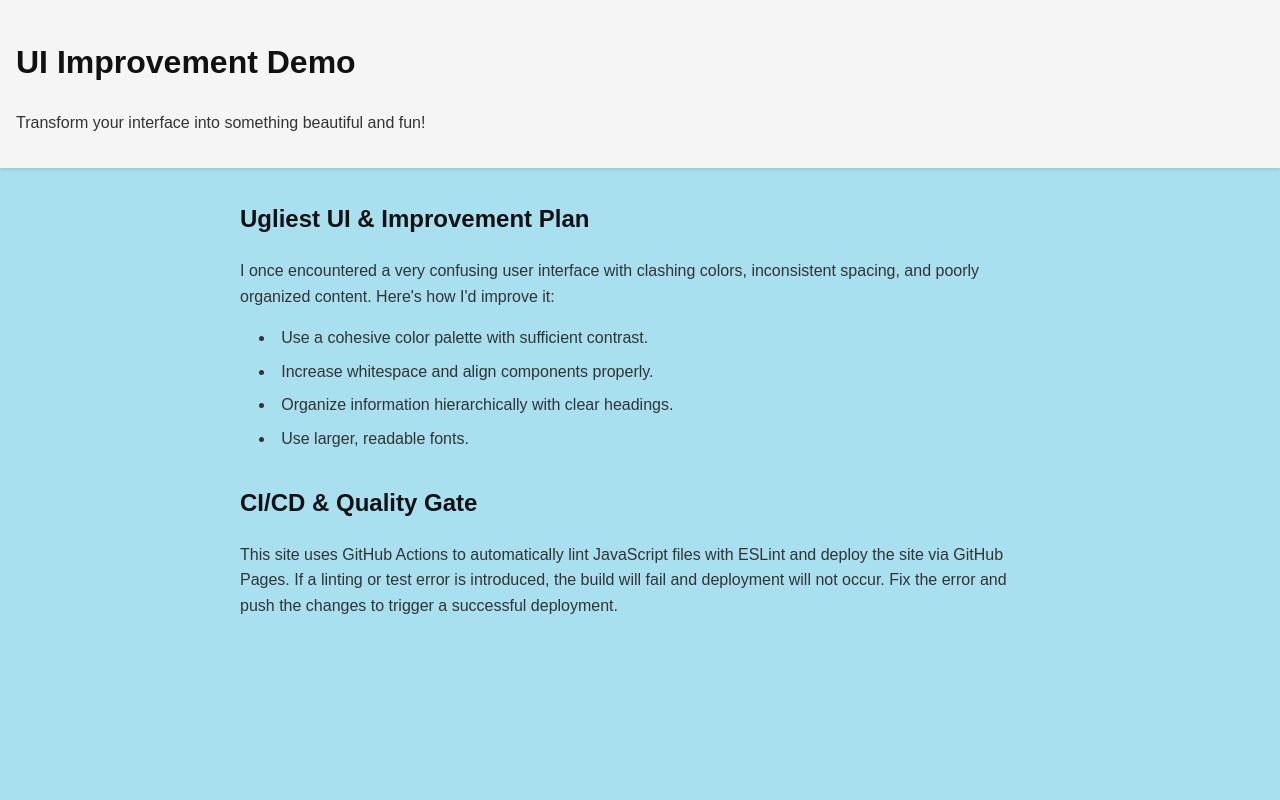
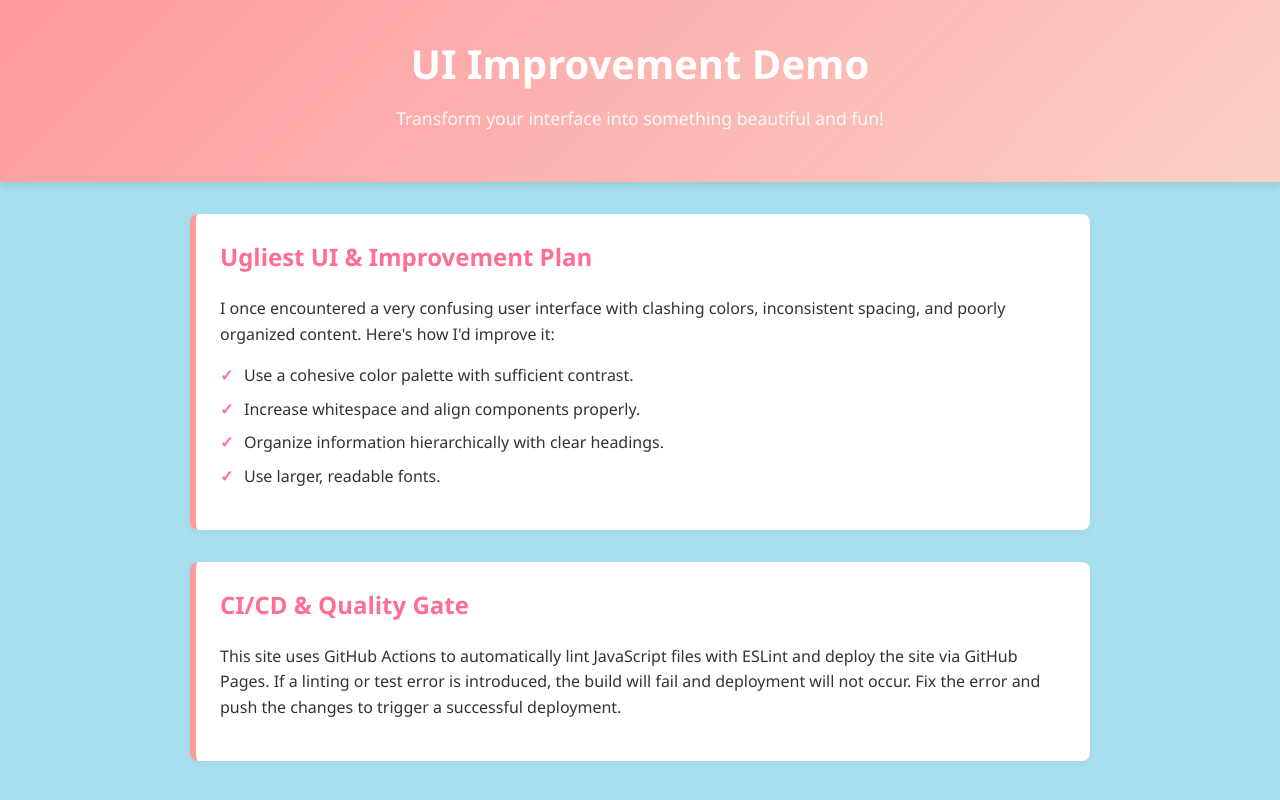
Before and after one commit to DREWILLIAMS00/ugly-ui-clean-ci, a website: page index.html in a window 1280 px wide. Drawn offline with Linux system fonts and the light colour scheme.

Commit message:
Redesign styles.css for bold and colorful UI (Theme B)

```diff
--- a/styles.css
+++ b/styles.css
@@ -1,7 +1,67 @@
-body { font-family: Arial, sans-serif; margin: 0; padding: 0; line-height: 1.6; color: #333; background: #fafafa; }
-header { background-color: #f5f5f5; padding: 1rem; box-shadow: 0 2px 4px rgba(0, 0, 0, 0.1); }
-main { max-width: 800px; margin: 2rem auto; padding: 0 1rem; }
-section { margin-bottom: 2rem; }
-h1, h2 { color: #111; }
-ul { list-style: disc inside; padding-left: 1.2rem; }
-li { margin-bottom: 0.5rem; }
+/* Bold and colorful UI (Theme B) styles */
+body.fun-theme {
+  margin: 0;
+  font-family: 'Segoe UI', Arial, sans-serif;
+  line-height: 1.6;
+  color: #333;
+  background-color: #fafafa;
+}
+
+.fun-header {
+  background: linear-gradient(135deg, #ff9a9e 0%, #fad0c4 100%);
+  color: #fff;
+  padding: 2rem 1rem;
+  text-align: center;
+  box-shadow: 0 4px 8px rgba(0,0,0,0.1);
+}
+
+.fun-header h1 {
+  margin: 0;
+  font-size: 2.5rem;
+}
+
+.fun-header .tagline {
+  margin-top: 0.5rem;
+  font-size: 1.1rem;
+  font-weight: 500;
+  color: rgba(255, 255, 255, 0.9);
+}
+
+.container {
+  max-width: 900px;
+  margin: 2rem auto;
+  padding: 0 1rem;
+}
+
+.fun-section {
+  background: #ffffff;
+  border-radius: 8px;
+  padding: 1.5rem;
+  margin-bottom: 2rem;
+  box-shadow: 0 2px 8px rgba(0,0,0,0.05);
+  border-left: 6px solid #ff9a9e;
+}
+
+.fun-section h2 {
+  margin-top: 0;
+  color: #ff6f91;
+}
+
+.fun-section ul {
+  list-style: none;
+  padding-left: 0;
+}
+
+.fun-section li {
+  margin-bottom: 0.5rem;
+  padding-left: 1.5rem;
+  position: relative;
+}
+
+.fun-section li::before {
+  content: '\2713'; /* check mark character */
+  position: absolute;
+  left: 0;
+  color: #ff6f91;
+  font-weight: bold;
+}
```
